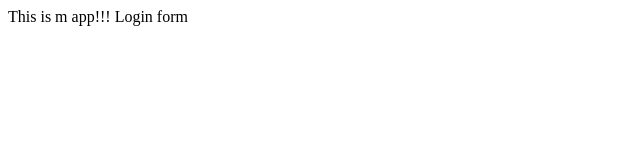
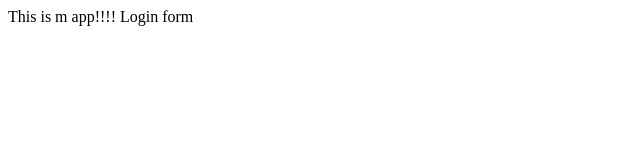
Before and after one commit to anthonybarrera/myappsample, a plain HTML site: page index.html in a window 1280 px wide. Shown: the full height of the page, 0-640 px from the left. Drawn offline with Linux system fonts and the light colour scheme.

Commit message:
addad fourth !

```diff
--- a/index.html
+++ b/index.html
@@ -3,7 +3,7 @@
         <title>My App</title>
     </head>
     <body>
-        This is m app!!!
+        This is m app!!!!
         Login form
     </body>
 </html>
```
